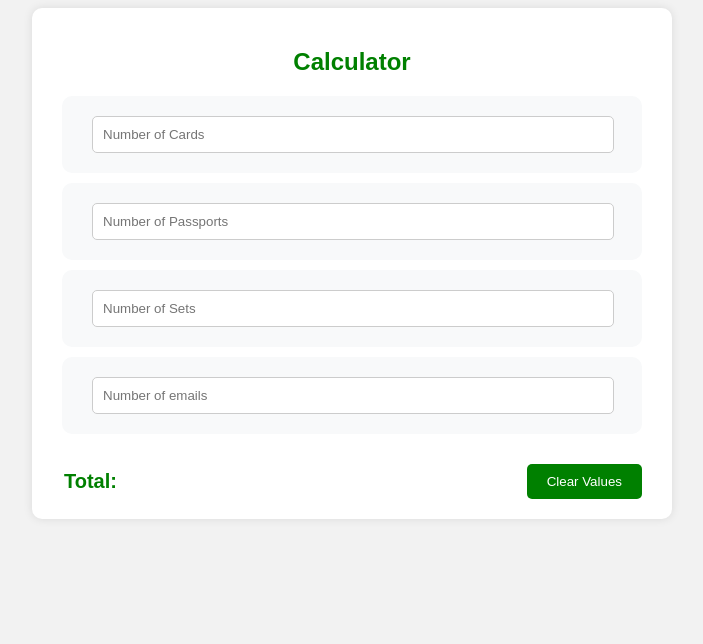
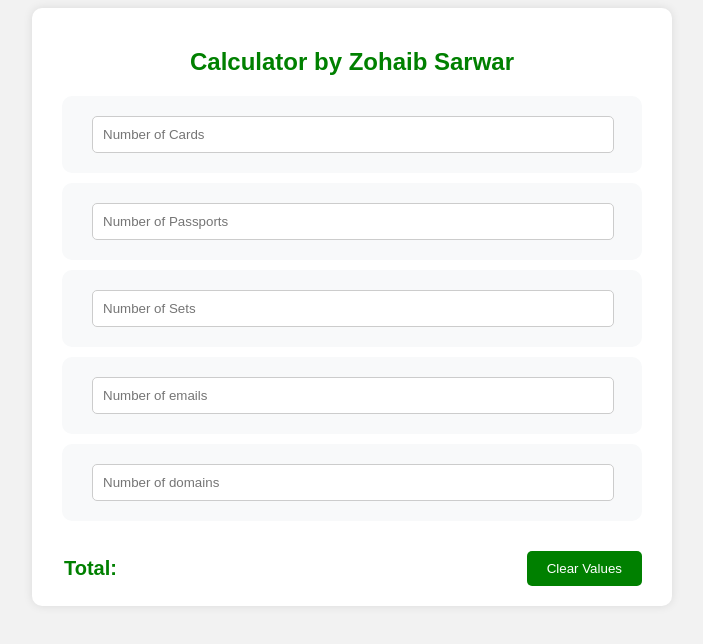
Before and after one commit to ZohaibSarwar/calculator, a plain HTML site: page index.html in a window 1280 px wide. Shown: the whole page, without its empty margins (288-991 px from the left). Drawn offline with Linux system fonts and the light colour scheme.

Commit message:
New changes

```diff
--- a/calculator.html
+++ b/index.html
@@ -110,7 +110,8 @@
 
 <body>
     <div class="container">
-        <h2 style="color: #008000;">Calculator</h2>
+        <h2 style="color: #008000;">Calculator by Zohaib Sarwar</h2>
+
         <div class="card">
 
             <input type="number" id="cards" placeholder="Number of Cards" oninput="calculate()">
@@ -124,6 +125,11 @@
         <div class="card">
             <input type="number" id="email" placeholder="Number of emails" oninput="calculate()">
         </div>
+
+        <div class="card">
+            <input type="number" id="domain" placeholder="Number of domains" oninput="calculate()">
+        </div>
+
         <div class="bottom">
             <div class="result">Total: <span id="result"></span></div>
             <div class="button">
@@ -138,13 +144,15 @@
             let passports = document.getElementById("passports").value || 0;
             let sets = document.getElementById("sets").value || 0;
             let email = document.getElementById("email").value || 0;
+            let domain = document.getElementById("domain").value || 0;
 
             cards = parseInt(cards) * 1200;
             passports = parseInt(passports) * 1000;
             sets = parseInt(sets) * 2500;
             email = parseInt(email) * 2028;
+            domain = parseInt(domain) * 5527;
 
-            var total = cards + passports + sets + email;
+            var total = cards + passports + sets + email + domain;
             document.getElementById("result").innerHTML = total;
             document.getElementById("result").style.animation = "fadeIn 1s";
         }
@@ -154,6 +162,7 @@
             document.getElementById("passports").value = "";
             document.getElementById("sets").value = "";
             document.getElementById("email").value = "";
+            document.getElementById("domain").value = "";
             document.getElementById("result").innerHTML = "";
         }
     </script>
```
Also changed, not shown: 1 other file.
